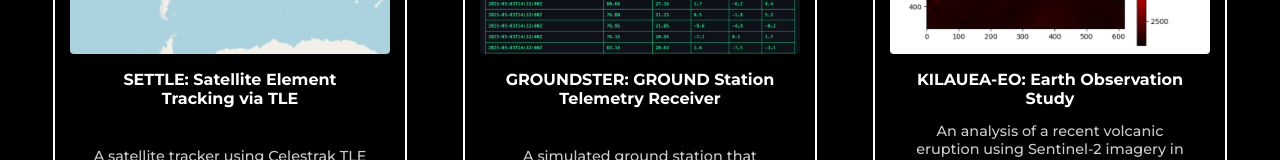
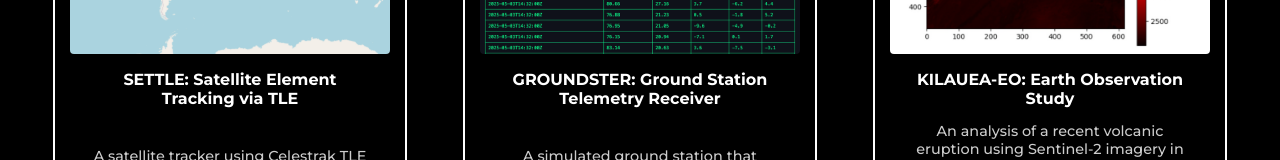
Before and after one commit to mgrinstein/mgrinstein.github.io, a React (Create React App) app: page /#/projects in a window 1280 px wide. Shown: the part 422-582 px from the top of the page. Built offline with nearby package versions, Linux system fonts and the light colour scheme.

Commit message:
docs: adjust title

```diff
--- a/src/pages/Projects.js
+++ b/src/pages/Projects.js
@@ -22,7 +22,7 @@
             buttonText="Source Code"
           />
           <ContentElement
-            title="GROUNDSTER: GROUND Station Telemetry Receiver"
+            title="GROUNDSTER: Ground Station Telemetry Receiver"
             description="A simulated ground station that receives telemetry data from a satellite via TCP socket connection"
             image={images.groundster}
             link="https://github.com/mgrinstein/GROUNDSTER"
```
